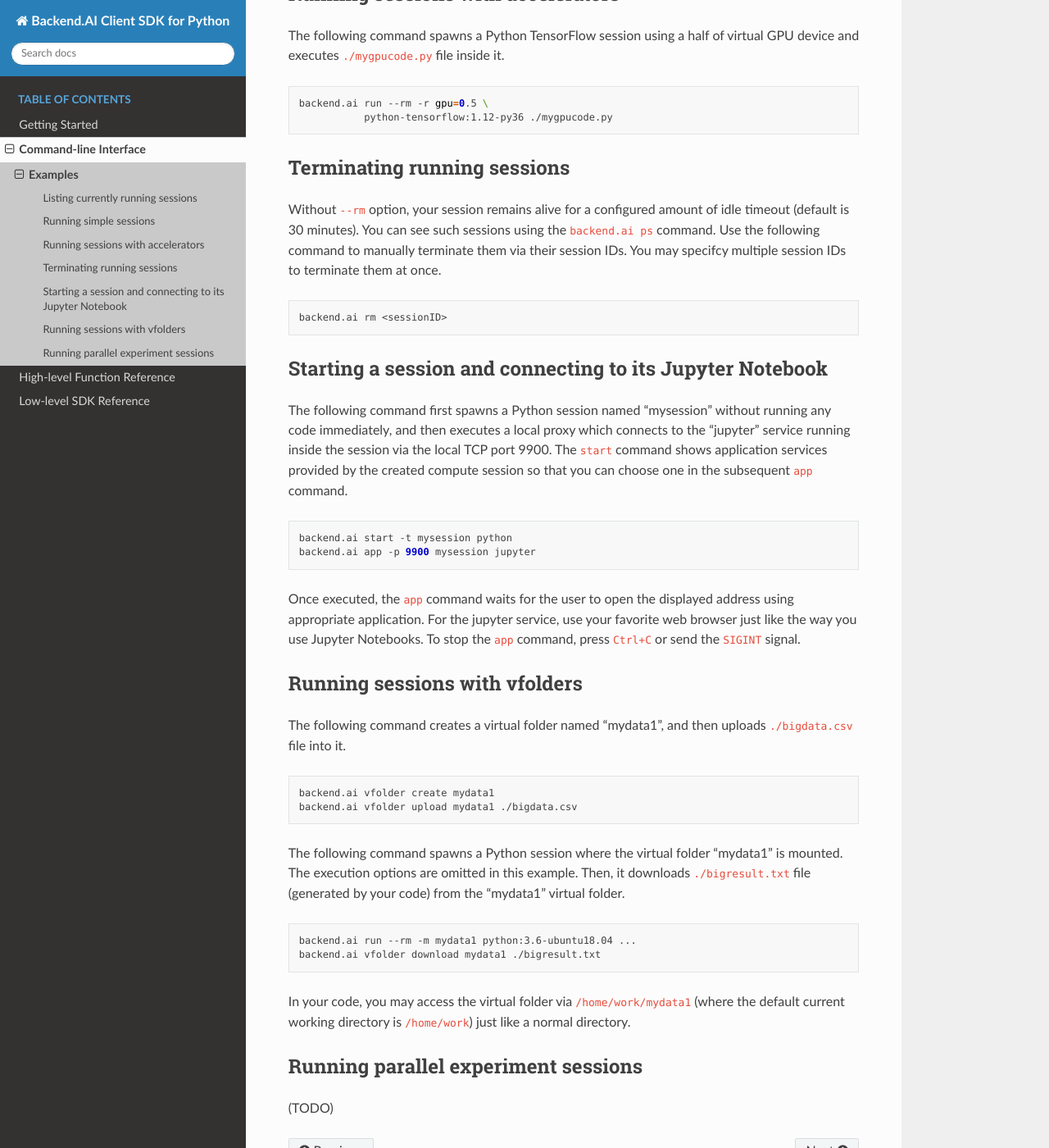
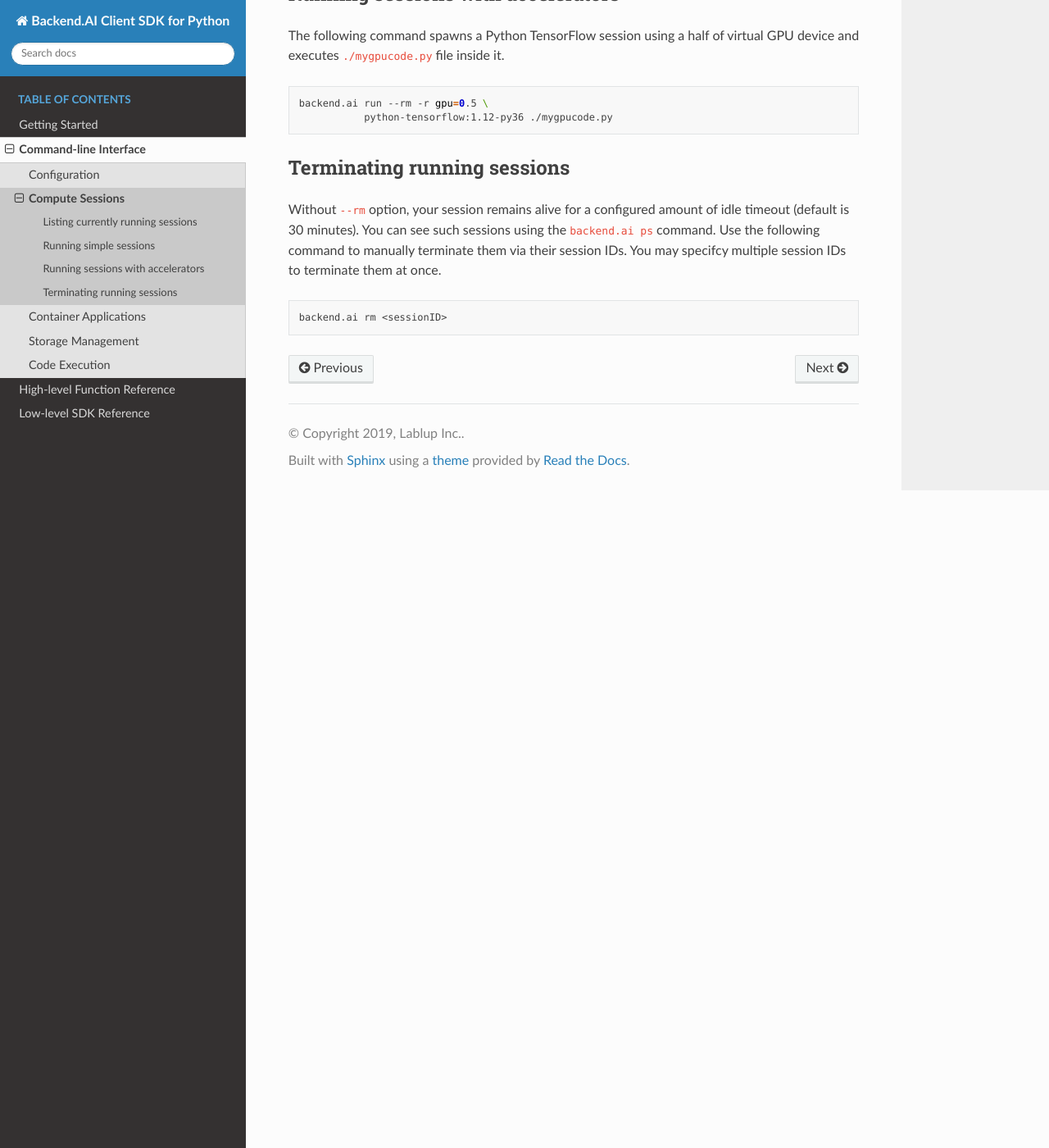
Before and after one commit to lablup/aiotusclient, a Sphinx documentation site: the page built from docs/cli/sessions.rst, in a window 1280 px wide and 1400 px high, scrolled down 1053 px. Shown: the whole window at 82% size. Built offline with Sphinx 7.4.7 and the Read the Docs theme 2.0.0, drawn with Linux system fonts in a browser that asks for light colours; some of the changed text lies outside the part shown.

Commit message:
docs: Reorganize and expand cli examples

```diff
--- a/docs/cli/index.rst
+++ b/docs/cli/index.rst
@@ -5,4 +5,8 @@
    :maxdepth: 1
    :caption: Table of contents
 
-   examples
+   config
+   sessions
+   apps
+   storage
+   code-execution
--- a/docs/cli/examples.rst
+++ b/docs/cli/sessions.rst
@@ -1,10 +1,11 @@
-Examples
-========
+Compute Sessions
+================
 
 .. note::
 
    Please consult the detailed usage in the help of each command
    (use ``-h`` or ``--help`` argument to display the manual).
+
 
 Listing currently running sessions
 ----------------------------------
@@ -74,56 +75,3 @@
 .. code-block:: shell
 
   backend.ai rm <sessionID>
-
-
-Starting a session and connecting to its Jupyter Notebook
----------------------------------------------------------
-
-The following command first spawns a Python session named "mysession"
-without running any code immediately, and then executes a local proxy which connects
-to the "jupyter" service running inside the session via the local TCP port 9900.
-The ``start`` command shows application services provided by the created compute
-session so that you can choose one in the subsequent ``app`` command.
-
-.. code-block:: shell
-
-  backend.ai start -t mysession python
-  backend.ai app -p 9900 mysession jupyter
-
-Once executed, the ``app`` command waits for the user to open the displayed
-address using appropriate application.
-For the jupyter service, use your favorite web browser just like the
-way you use Jupyter Notebooks.
-To stop the ``app`` command, press ``Ctrl+C`` or send the ``SIGINT`` signal.
-
-
-Running sessions with vfolders
-------------------------------
-
-The following command creates a virtual folder named "mydata1", and then
-uploads ``./bigdata.csv`` file into it.
-
-.. code-block:: shell
-
-  backend.ai vfolder create mydata1
-  backend.ai vfolder upload mydata1 ./bigdata.csv
-
-The following command spawns a Python session where the virtual folder "mydata1"
-is mounted.  The execution options are omitted in this example.
-Then, it downloads ``./bigresult.txt`` file (generated by your code) from the
-"mydata1" virtual folder.
-
-.. code-block:: shell
-
-  backend.ai run --rm -m mydata1 python:3.6-ubuntu18.04 ...
-  backend.ai vfolder download mydata1 ./bigresult.txt
-
-In your code, you may access the virtual folder via ``/home/work/mydata1``
-(where the default current working directory is ``/home/work``) just like
-a normal directory.
-
-
-Running parallel experiment sessions
-------------------------------------
-
-(TODO)
--- a/docs/index.rst
+++ b/docs/index.rst
@@ -57,7 +57,7 @@
    ...
 
 Check out more details about :doc:`client configuration <gsg/config>`, :doc:`command-line
-examples <cli/examples>`, and :doc:`code examples <gsg/examples>`.
+examples <cli/index>`, and :doc:`code examples <gsg/examples>`.
 
 
 .. toctree::
```
Also changed, not shown: other parts of docs/cli/sessions.rst (+1 -1 lines), docs/cli/apps.rst (added, +50 -0 lines), docs/cli/code-execution.rst (added, +13 -0 lines), docs/cli/config.rst (added, +37 -0 lines), docs/cli/storage.rst (added, +36 -0 lines).
